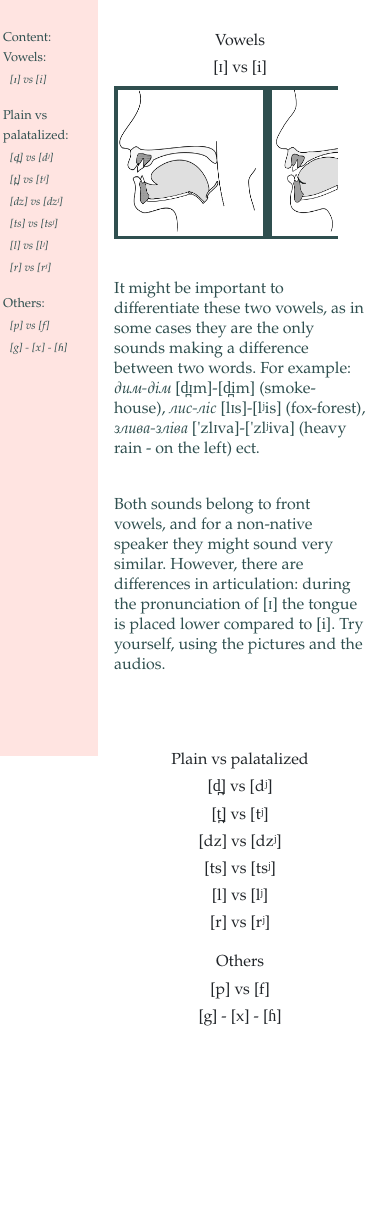
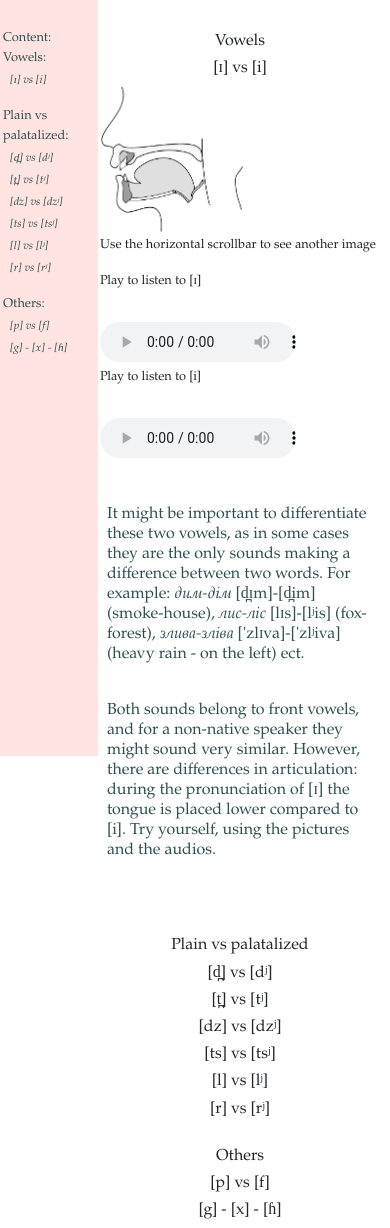
Before and after one commit to Lesia-Chernysh/phonetical-webpage, a Django app: page /pictures in a window 390 px wide. Shown: the part 88-1316 px from the top of the page. Before the commit the page ends 1114 px from the top, so only its background shows below. Run offline with Django 3.2, Linux system fonts and the light colour scheme; data comes from the database, SQL or seed files in the repository.

Commit message:
similar sounds scrolling

```diff
--- a/main/static/main/css/illustration_css.css
+++ b/main/static/main/css/illustration_css.css
@@ -29,20 +29,7 @@ audio {width: 95%; padding-top:5%;}
 
 .explanation {width:70%; margin-left: auto; margin-right: auto; color:#2F4F4F; white-space: pre-line;}
 
-.scroll-container {
-  background-color: #2F4F4F;
-  overflow: auto;
-  white-space: nowrap;
-  padding: 0.5%;
-  width:80%;
-  margin-left: 5%;
-}
-
-.scroll-container img {
-  padding: 1%;
-  width: 150px;
-  height:150px;
-}
+.carousel-item > img {  width: 150px; height:150px;}
 
 .vowels, .others, .alveolar {
     display: flex;
@@ -66,11 +53,14 @@ main p{font-size: 16px; white-space: pre-line;}
     .sidebar > p {font-size: .8em; padding-left:3px;}
     .sidebar > ul {padding-left:5px;}
     .sidebar > ul a {font-size: .7em;}
-    .vowels, .others, .alveolar {display: none;}
-    .alert-custom{background-color:; width:40%;}
+    .alert-custom {display: none;}
     h3, h4 {font-size: 1em;}
     h5 {font-size: .8em;}
-    .explanation {width:90%;}
+    .explanation {width:95%;}
+    figure {margin-bottom: 0px; margin-top: 0px;}
+    .for_smartphone > p {font-size: .8em;}
+    .group_audios > p {font-size: .8em;}
+    audio {width: 70%; padding-top:5%;}
 }
 
 @media screen and (min-width:601px) {
@@ -82,7 +72,7 @@ main p{font-size: 16px; white-space: pre-line;}
     h3, h4, h5 {font-size:1em;}
     audio {width: 100%; padding-bottom:10%;}
 
-    .scroll-container {
+    .for_smartphone {
         display: none;
     }
 }
--- a/main/templates/main/pattern_for_pictures.html
+++ b/main/templates/main/pattern_for_pictures.html
@@ -54,13 +54,50 @@
     <div class="main_content">
         <h3>Vowels</h3>
         <h4 id = '[ɪ] vs [i]'>[ɪ] vs [i]</h4>
-        <div class="scroll-container">
+        <div class="for_smartphone">
+            <div id="carouselExampleControls" class="carousel slide" data-ride="carousel">
+                <div class="carousel-inner">
+                    <div class="carousel-item active">
                     {% for el in information_y%}
                         <img src={{el.image.url}} alt="Звук">
                     {%endfor%}
+                    </div>
+                    <div class="carousel-item">
                     {% for el in information_i%}
                         <img src={{el.image.url}} alt="Звук">
                     {%endfor%}
+                    </div>
+              </div>
+              <a class="carousel-control-prev" href="#carouselExampleControls" role="button" data-slide="prev">
+                  <span class="carousel-control-prev-icon" aria-hidden="true"></span>
+                  <span class="sr-only">Previous</span>
+              </a>
+              <a class="carousel-control-next" href="#carouselExampleControls" role="button" data-slide="next">
+                  <span class="carousel-control-next-icon" aria-hidden="true"></span>
+                  <span class="sr-only">Next</span>
+              </a>
+            </div>
+
+            <p>Use the horizontal scrollbar to see another image</p>
+
+            <div class="group_audios">
+                {% for el in information_y%}
+                    <p>Play to listen to [ɪ]</p>
+                    <figure>
+                        <audio controls src={{el.audio.url}}>
+                            Your browser does not support the <code>audio</code> element.
+                        </audio>
+                    </figure>
+                {%endfor%}
+                {% for el in information_i%}
+                    <p>Play to listen to [i]</p>
+                    <figure>
+                        <audio controls src={{el.audio.url}}>
+                            Your browser does not support the <code>audio</code> element.
+                        </audio>
+                    </figure>
+                {%endfor%}
+            </div>
         </div>
 
         <div class="vowels">
```
Lines whose indentation alone changed are shown as unchanged.
